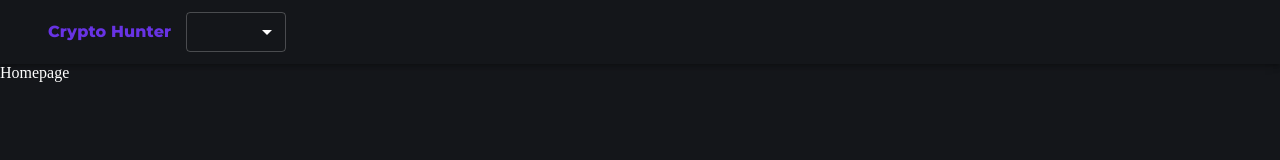
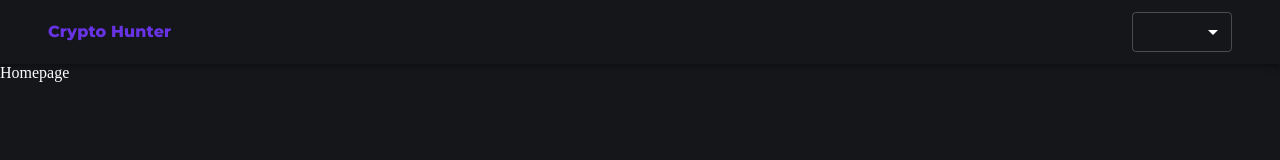
Before and after one commit to brunocotto/crypto-hunter, a React (Vite) app: page / in a window 1280 px wide. Shown: the top 160 px of the page. Built offline with nearby package versions, Linux system fonts and the light colour scheme.

Commit message:
criando hook CryptoContext

```diff
--- /dev/null
+++ b/src/CryptoContext.jsx
@@ -0,0 +1,14 @@
+import React, { useContext } from "react";
+import { createContext } from "react";
+
+const Crypto = createContext()
+
+const CryptoContext = ({ children }) => {
+    return <Crypto.Provider>{children}</Crypto.Provider>
+};
+
+export default CryptoContext;
+
+export const CryptoState = () => {
+    return useContext(Crypto)
+}
--- a/src/components/Header.jsx
+++ b/src/components/Header.jsx
@@ -30,9 +30,8 @@ export default function Header() {
         <AppBar color="transparent" position="static">
           <Container>
             <Toolbar>
-              <Link to={"/"}>
-                <Typography className={classes.title}>Crypto Hunter</Typography>
-              </Link>
+              <Typography className={classes.title}><Link to={"/"}>Crypto Hunter</Link>
+              </Typography>
               <Select
               variant="outlined"
               style={{
--- a/src/main.jsx
+++ b/src/main.jsx
@@ -2,9 +2,12 @@ import React from 'react'
 import ReactDOM from 'react-dom/client'
 import App from './App'
 import './App.css'
+import CryptoContext from './cryptoContext'
 
 ReactDOM.createRoot(document.getElementById('root')).render(
   <React.StrictMode>
-    <App />
+    <CryptoContext>
+      <App />
+    </CryptoContext>
   </React.StrictMode>
 )
```
